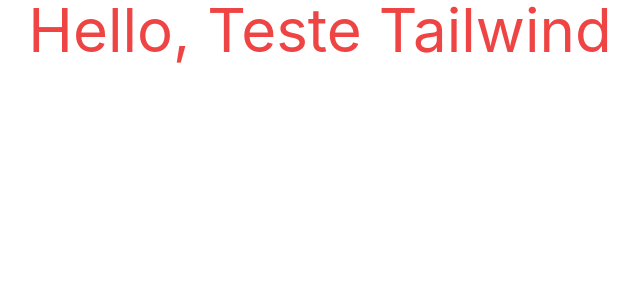
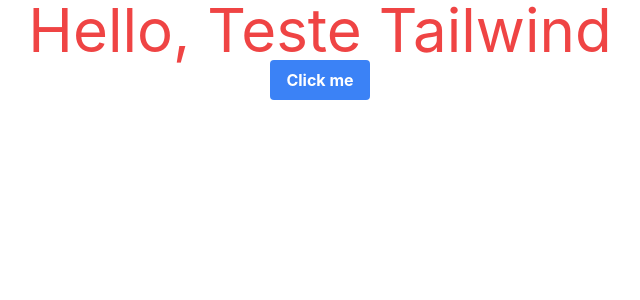
Before and after one commit to Dravock/react_cms, a React (Create React App) app: page / in a window 1280 px wide. Shown: the top 300 px of the page, without its empty margins (320-960 px from the left). Built offline with nearby package versions, Linux system fonts and the light colour scheme.

Commit message:
added button css

```diff
--- a/src/App.js
+++ b/src/App.js
@@ -1,4 +1,3 @@
-import logo from './logo.svg';
 import './App.css';
 
 function App() {
@@ -6,6 +5,7 @@
     <div className="App">
       <div>
         <h1 className='text-6xl text-red-500'>Hello, Teste Tailwind</h1>
+        <button className='btn btn-blue'>Click me </button>
       </div>
     </div>
   );
--- a/src/index.css
+++ b/src/index.css
@@ -1,3 +1,5 @@
+
+/* IMPORT TAILWIND */
 @tailwind base;
 @tailwind components;
 @tailwind utilities;
@@ -15,3 +17,13 @@
   font-family: source-code-pro, Menlo, Monaco, Consolas, 'Courier New',
     monospace;
 }
+
+.btn {
+  @apply font-bold py-2 px-4 rounded;
+}
+.btn-blue {
+  @apply bg-blue-500 text-white;
+}
+.btn-blue:hover {
+  @apply bg-blue-700;
+}
```
